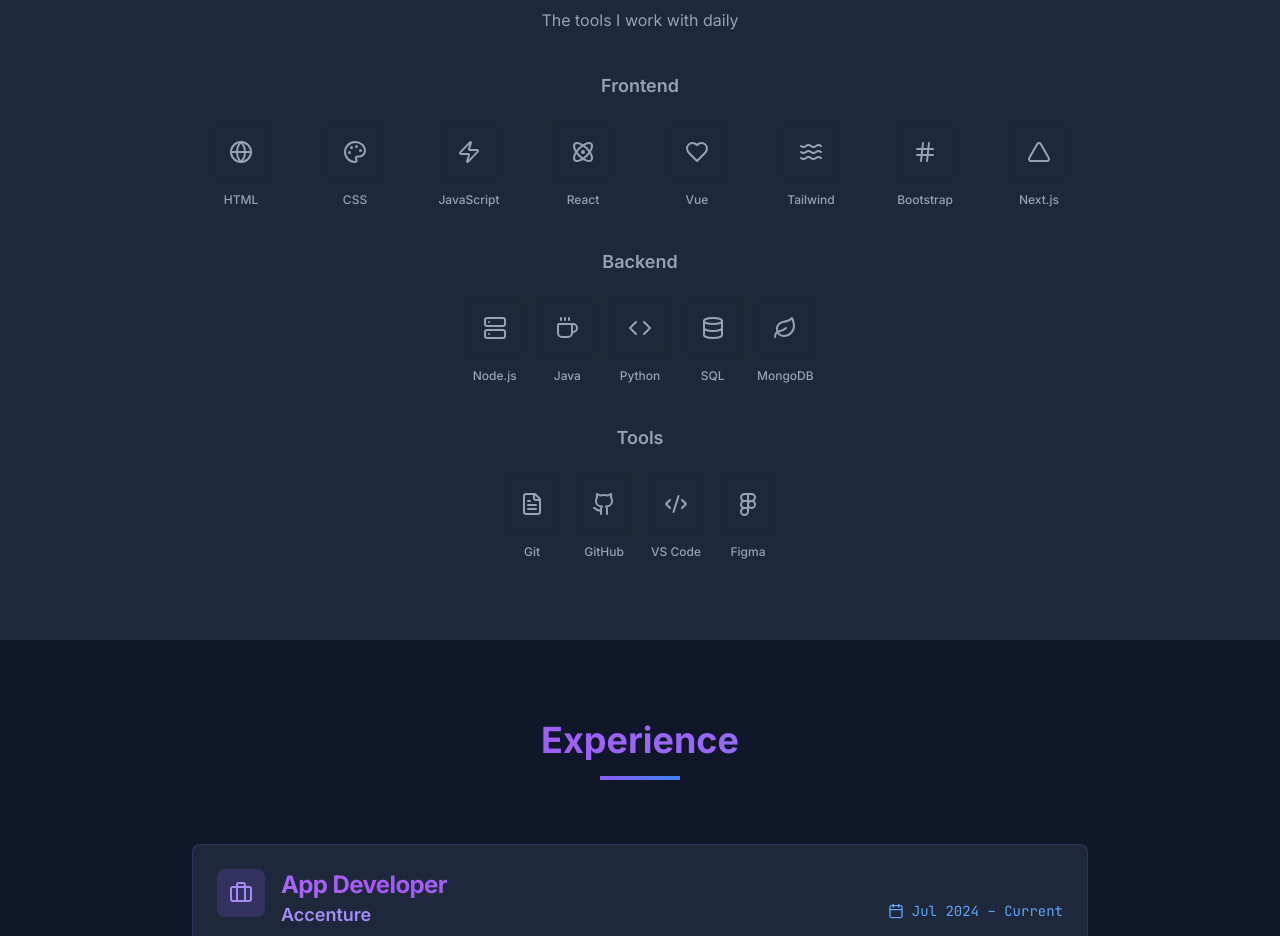
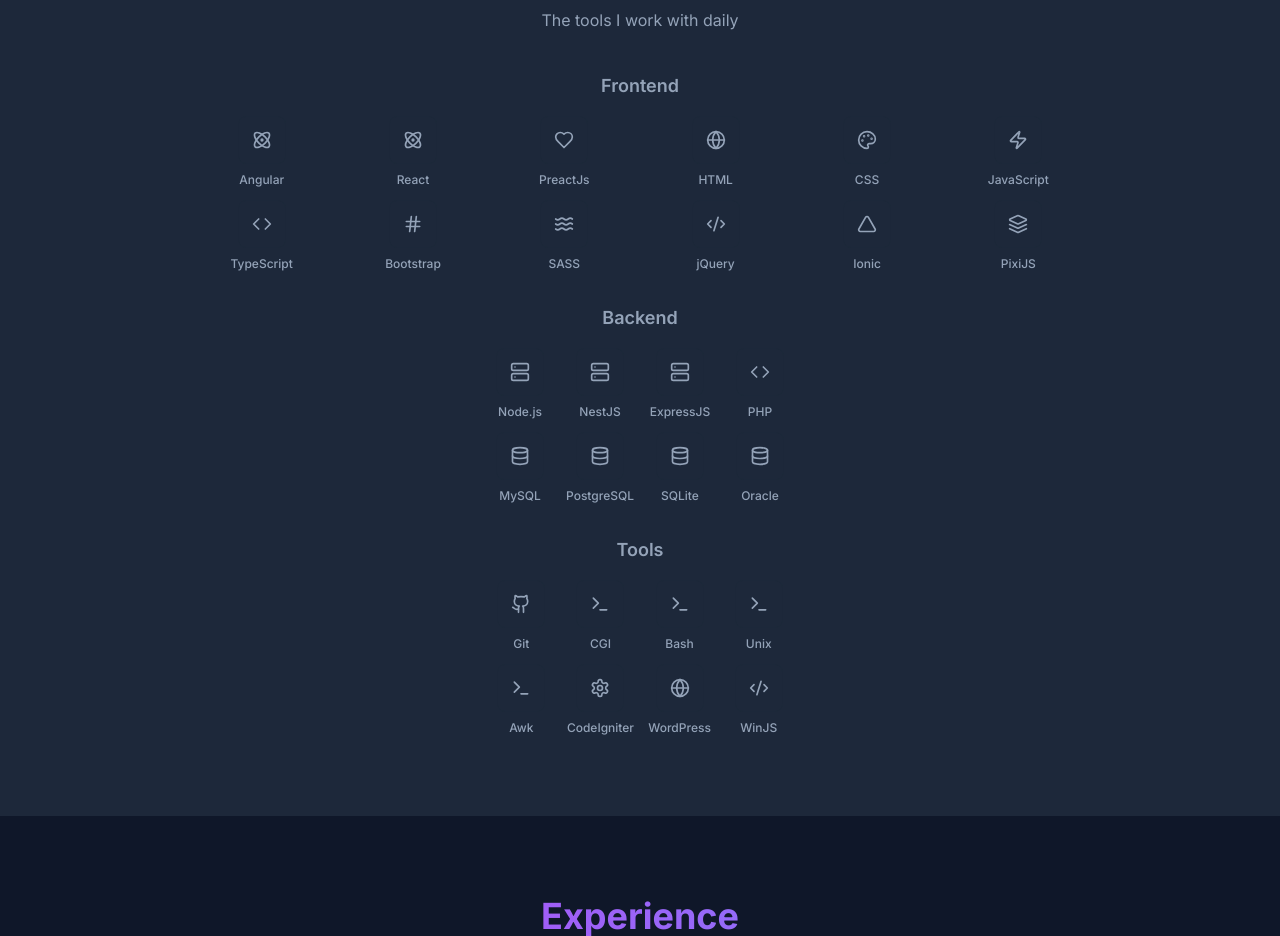
Before and after one commit to vonesjav25/ghl-portfolio-glow, a React (Vite) app: page / in a window 1280 px wide. Shown: the part 1628-2564 px from the top of the page. Built offline with nearby package versions, Linux system fonts and the light colour scheme.

Commit message:
Update Tools & Technologies section
Update the Tools & Technologies section in `src/components/About.tsx` to reflect the technologies used in the user's experience.

```diff
--- a/src/components/About.tsx
+++ b/src/components/About.tsx
@@ -1,32 +1,42 @@
-
-import { Code, Briefcase, Users, Globe, Palette, Zap, Atom, Heart, Waves, Hash, Triangle, Server, Coffee, Database, Leaf, FileText, Github, Code2, Figma } from 'lucide-react';
+import { Code, Briefcase, Users, Globe, Palette, Zap, Atom, Heart, Waves, Hash, Triangle, Server, Coffee, Database, Leaf, FileText, Github, Code2, Figma, Settings, Terminal, Layers } from 'lucide-react';
 import { Card, CardContent } from "@/components/ui/card";
 
 const About = () => {
   const frontendTech = [
+    { name: "Angular", icon: Atom },
+    { name: "React", icon: Atom },
+    { name: "PreactJs", icon: Heart },
     { name: "HTML", icon: Globe },
     { name: "CSS", icon: Palette },
     { name: "JavaScript", icon: Zap },
-    { name: "React", icon: Atom },
-    { name: "Vue", icon: Heart },
-    { name: "Tailwind", icon: Waves },
+    { name: "TypeScript", icon: Code },
     { name: "Bootstrap", icon: Hash },
-    { name: "Next.js", icon: Triangle }
+    { name: "SASS", icon: Waves },
+    { name: "jQuery", icon: Code2 },
+    { name: "Ionic", icon: Triangle },
+    { name: "PixiJS", icon: Layers }
   ];
 
   const backendTech = [
     { name: "Node.js", icon: Server },
-    { name: "Java", icon: Coffee },
-    { name: "Python", icon: Code },
-    { name: "SQL", icon: Database },
-    { name: "MongoDB", icon: Leaf }
+    { name: "NestJS", icon: Server },
+    { name: "ExpressJS", icon: Server },
+    { name: "PHP", icon: Code },
+    { name: "MySQL", icon: Database },
+    { name: "PostgreSQL", icon: Database },
+    { name: "SQLite", icon: Database },
+    { name: "Oracle", icon: Database }
   ];
 
   const tools = [
-    { name: "Git", icon: FileText },
-    { name: "GitHub", icon: Github },
-    { name: "VS Code", icon: Code2 },
-    { name: "Figma", icon: Figma }
+    { name: "Git", icon: Github },
+    { name: "CGI", icon: Terminal },
+    { name: "Bash", icon: Terminal },
+    { name: "Unix", icon: Terminal },
+    { name: "Awk", icon: Terminal },
+    { name: "CodeIgniter", icon: Settings },
+    { name: "WordPress", icon: Globe },
+    { name: "WinJS", icon: Code2 }
   ];
 
   return (
@@ -103,17 +113,17 @@ const About = () => {
             <p className="text-muted-foreground">The tools I work with daily</p>
           </div>
 
-          <div className="space-y-10">
+          <div className="space-y-8">
             {/* Frontend */}
             <div>
-              <h4 className="text-lg font-semibold text-center mb-6 text-muted-foreground">Frontend</h4>
-              <div className="grid grid-cols-4 md:grid-cols-8 gap-4 max-w-4xl mx-auto">
+              <h4 className="text-lg font-semibold text-center mb-4 text-muted-foreground">Frontend</h4>
+              <div className="grid grid-cols-4 md:grid-cols-6 gap-3 max-w-4xl mx-auto">
                 {frontendTech.map((tech) => {
                   const IconComponent = tech.icon;
                   return (
                     <div key={tech.name} className="flex flex-col items-center group">
-                      <div className="w-14 h-14 rounded-lg flex items-center justify-center mb-3 group-hover:scale-110 transition-transform duration-200 border border-border/50">
-                        <IconComponent className="w-6 h-6 text-muted-foreground" />
+                      <div className="w-12 h-12 rounded-lg flex items-center justify-center mb-2 group-hover:scale-110 transition-transform duration-200 border border-border/30">
+                        <IconComponent className="w-5 h-5 text-muted-foreground" />
                       </div>
                       <span className="text-xs font-medium text-center text-muted-foreground">{tech.name}</span>
                     </div>
@@ -124,15 +134,15 @@ const About = () => {
 
             {/* Backend */}
             <div>
-              <h4 className="text-lg font-semibold text-center mb-6 text-muted-foreground">Backend</h4>
+              <h4 className="text-lg font-semibold text-center mb-4 text-muted-foreground">Backend</h4>
               <div className="flex justify-center">
-                <div className="grid grid-cols-3 md:grid-cols-5 gap-4 max-w-lg">
+                <div className="grid grid-cols-4 md:grid-cols-4 gap-3 max-w-lg">
                   {backendTech.map((tech) => {
                     const IconComponent = tech.icon;
                     return (
                       <div key={tech.name} className="flex flex-col items-center group">
-                        <div className="w-14 h-14 rounded-lg flex items-center justify-center mb-3 group-hover:scale-110 transition-transform duration-200 border border-border/50">
-                          <IconComponent className="w-6 h-6 text-muted-foreground" />
+                        <div className="w-12 h-12 rounded-lg flex items-center justify-center mb-2 group-hover:scale-110 transition-transform duration-200 border border-border/30">
+                          <IconComponent className="w-5 h-5 text-muted-foreground" />
                         </div>
                         <span className="text-xs font-medium text-center text-muted-foreground">{tech.name}</span>
                       </div>
@@ -144,15 +154,15 @@ const About = () => {
 
             {/* Tools */}
             <div>
-              <h4 className="text-lg font-semibold text-center mb-6 text-muted-foreground">Tools</h4>
+              <h4 className="text-lg font-semibold text-center mb-4 text-muted-foreground">Tools</h4>
               <div className="flex justify-center">
-                <div className="grid grid-cols-2 md:grid-cols-4 gap-4 max-w-sm">
+                <div className="grid grid-cols-4 md:grid-cols-4 gap-3 max-w-lg">
                   {tools.map((tool) => {
                     const IconComponent = tool.icon;
                     return (
                       <div key={tool.name} className="flex flex-col items-center group">
-                        <div className="w-14 h-14 rounded-lg flex items-center justify-center mb-3 group-hover:scale-110 transition-transform duration-200 border border-border/50">
-                          <IconComponent className="w-6 h-6 text-muted-foreground" />
+                        <div className="w-12 h-12 rounded-lg flex items-center justify-center mb-2 group-hover:scale-110 transition-transform duration-200 border border-border/30">
+                          <IconComponent className="w-5 h-5 text-muted-foreground" />
                         </div>
                         <span className="text-xs font-medium text-center text-muted-foreground">{tool.name}</span>
                       </div>
```
